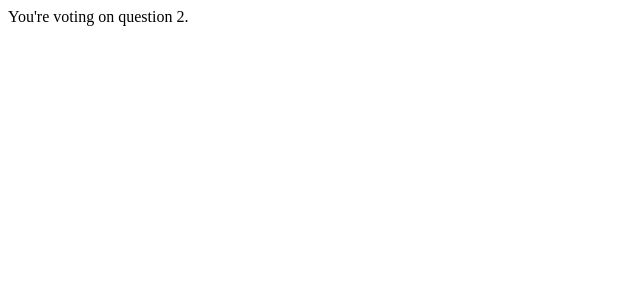
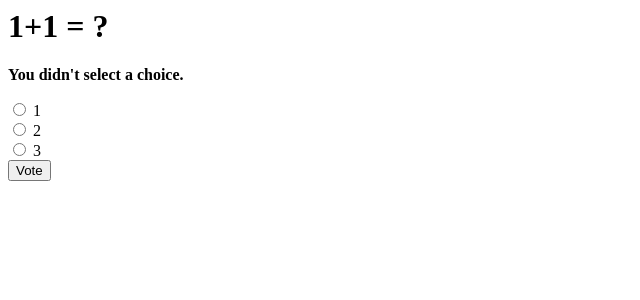
Before and after one commit to cheal3/Assignment1, a Django app: page /polls/2/vote/ in a window 1280 px wide. Shown: the top 300 px of the page, without its empty margins (0-640 px from the left). Run offline with Django 3.2, Linux system fonts and the light colour scheme; data comes from the database, SQL or seed files in the repository; both versions use the stored data as it was after the commit.

Commit message:
Assignment 4번

```diff
--- a/polls/templates/polls/detail.html
+++ b/polls/templates/polls/detail.html
@@ -1,7 +1,12 @@
+<h1>{{ question.question_text }}</h1>
 
-<h1>{{ question.question_text }}</h1>
-<ul>
+{% if error_message %}<p><strong>{{ error_message }}</strong></p>{% endif %}
+
+<form action="{% url 'polls:vote' question.id %}" method="post">
+{% csrf_token %}
 {% for choice in question.choice_set.all %}
-    <li>{{ choice.choice_text }}</li>
+    <input type="radio" name="choice" id="choice{{ forloop.counter }}" value="{{ choice.id }}">
+    <label for="choice{{ forloop.counter }}">{{ choice.choice_text }}</label><br>
 {% endfor %}
-</ul>
+<input type="submit" value="Vote">
+</form>
--- a/polls/urls.py
+++ b/polls/urls.py
@@ -1,12 +1,11 @@
-
 from django.urls import path
 
 from . import views
 
 app_name = 'polls'
 urlpatterns = [
-    path('', views.index, name='index'),
-    path('<int:question_id>/', views.detail, name='detail'),
-    path('<int:question_id>/results/', views.results, name='results'),
+    path('', views.IndexView.as_view(), name='index'),
+    path('<int:pk>/', views.DetailView.as_view(), name='detail'),
+    path('<int:pk>/results/', views.ResultsView.as_view(), name='results'),
     path('<int:question_id>/vote/', views.vote, name='vote'),
 ]
--- a/polls/views.py
+++ b/polls/views.py
@@ -1,7 +1,27 @@
-from django.http import HttpResponse
-from .models import Question
+from django.http import HttpResponseRedirect
+from .models import Choice, Question
 from django.shortcuts import get_object_or_404, render
+from django.urls import reverse
+from django.views import generic
 
+
+class IndexView(generic.ListView):
+    template_name = 'polls/index.html'
+    context_object_name = 'latest_question_list'
+
+    def get_queryset(self):
+        """Return the last five published questions."""
+        return Question.objects.order_by('-pub_date')[:5]
+
+
+class DetailView(generic.DetailView):
+    model = Question
+    template_name = 'polls/detail.html'
+
+
+class ResultsView(generic.DetailView):
+    model = Question
+    template_name = 'polls/results.html'
 def index(request):
     latest_question_list = Question.objects.order_by('-pub_date')[:5]
     context = {'latest_question_list': latest_question_list}
@@ -12,8 +32,20 @@ def detail(request, question_id):
     return render(request, 'polls/detail.html', {'question': question})
 
 def results(request, question_id):
-    response = "You're looking at the results of question %s."
-    return HttpResponse(response % question_id)
+    question = get_object_or_404(Question, pk=question_id)
+    return render(request, 'polls/results.html', {'question': question})
 
 def vote(request, question_id):
-    return HttpResponse("You're voting on question %s." % question_id)
+    question = get_object_or_404(Question, pk=question_id)
+    try:
+        selected_choice = question.choice_set.get(pk=request.POST['choice'])
+    except (KeyError, Choice.DoesNotExist):
+        return render(request, 'polls/detail.html', {
+            'question': question,
+            'error_message': "You didn't select a choice.",
+        })
+    else:
+        selected_choice.votes += 1
+        selected_choice.save()
+
+        return HttpResponseRedirect(reverse('polls:results', args=(question.id,)))
```
Also changed, not shown: polls/templates/polls/results.html (added, +9 -0 lines), db.sqlite3.
